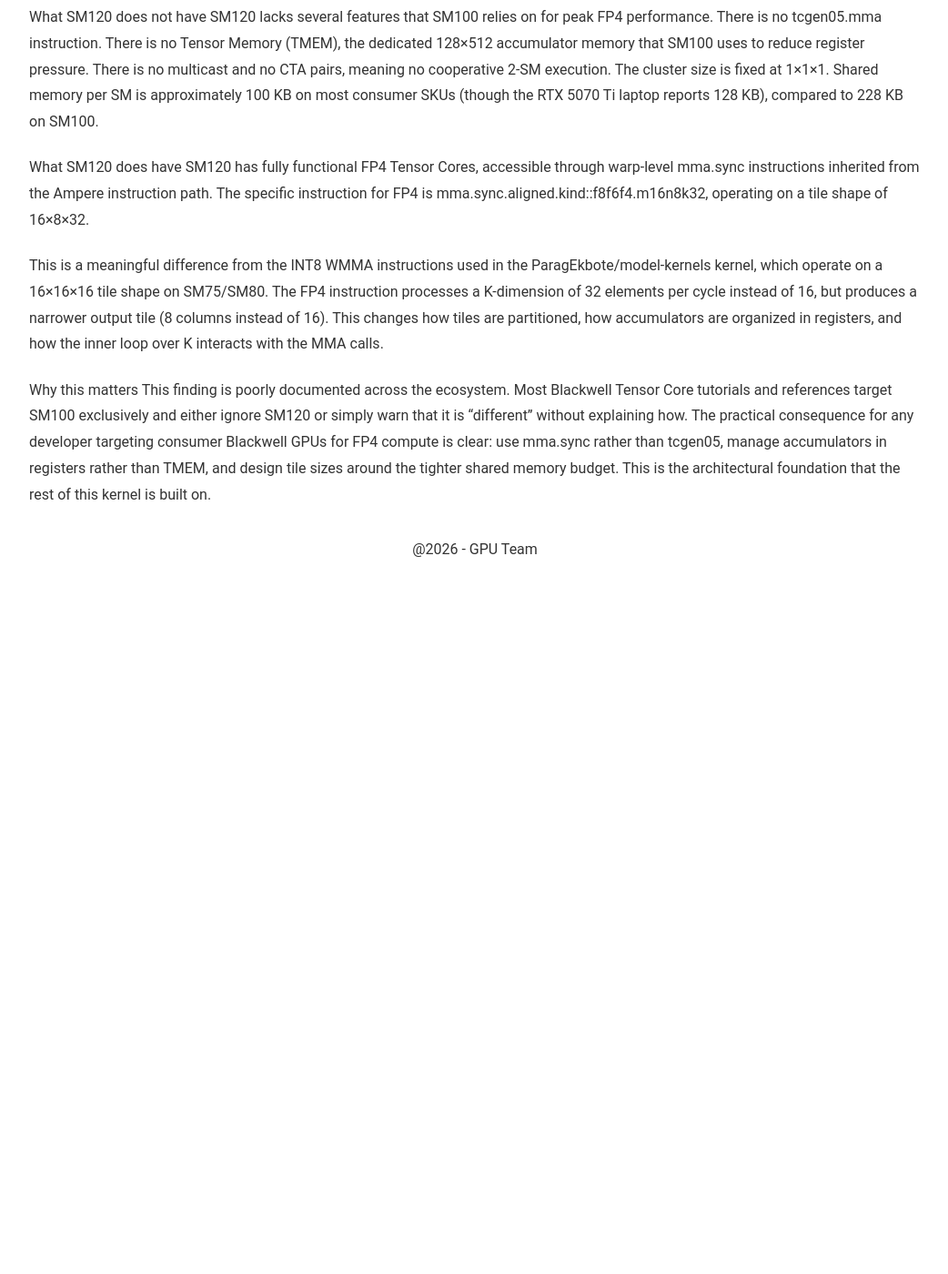
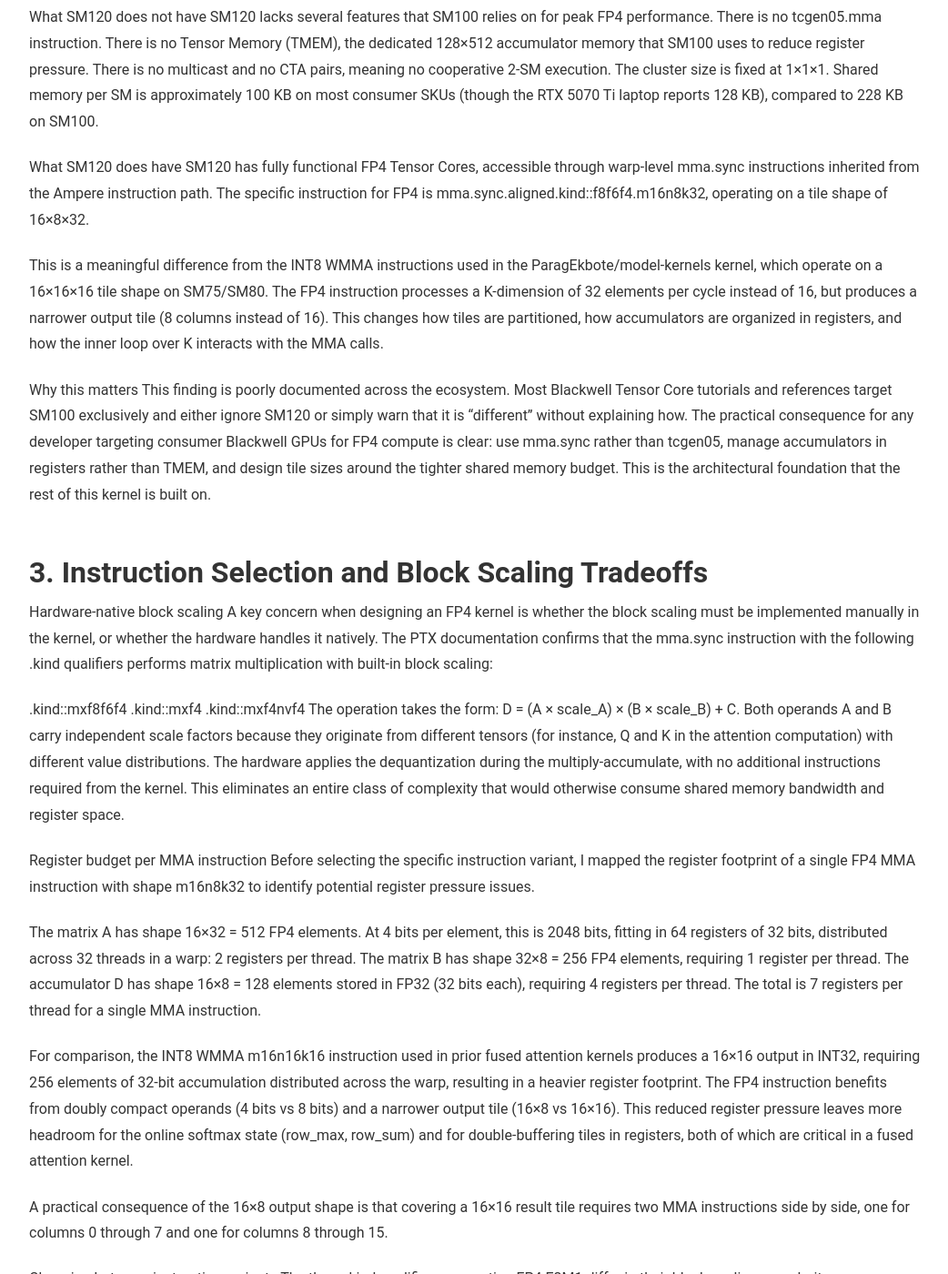
Before and after one commit to florianmattana/florian, a Jekyll site: the page built from _posts/2026-03-17-fp4-fused-attention-kernel-sm120.md, in a window 1280 px wide and 1400 px high, scrolled down 2335 px. Shown: the whole window at 91% size, without its empty margins (118-1160 px from the left). Built offline with Jekyll 4.4.1, drawn with Linux system fonts in a browser that asks for light colours; before the commit the page ends 2965 px from its top, so only the background shows below that; some of the changed text lies outside the part shown.

Commit message:
Enhance documentation on FP4 kernel design for SM120
Detailed the architectural foundation and considerations for FP4 kernels on SM120, including instruction selection, block scaling tradeoffs, and register budget analysis.

```diff
--- a/_posts/2026-03-17-fp4-fused-attention-kernel-sm120.md
+++ b/_posts/2026-03-17-fp4-fused-attention-kernel-sm120.md
@@ -54,3 +54,43 @@ This is a meaningful difference from the INT8 WMMA instructions used in the Para
 
 Why this matters
 This finding is poorly documented across the ecosystem. Most Blackwell Tensor Core tutorials and references target SM100 exclusively and either ignore SM120 or simply warn that it is "different" without explaining how. The practical consequence for any developer targeting consumer Blackwell GPUs for FP4 compute is clear: use mma.sync rather than tcgen05, manage accumulators in registers rather than TMEM, and design tile sizes around the tighter shared memory budget. This is the architectural foundation that the rest of this kernel is built on.
+
+## 3. Instruction Selection and Block Scaling Tradeoffs
+
+Hardware-native block scaling
+A key concern when designing an FP4 kernel is whether the block scaling must be implemented manually in the kernel, or whether the hardware handles it natively. The PTX documentation confirms that the mma.sync instruction with the following .kind qualifiers performs matrix multiplication with built-in block scaling:
+
+.kind::mxf8f6f4
+.kind::mxf4
+.kind::mxf4nvf4
+The operation takes the form: D = (A × scale_A) × (B × scale_B) + C. Both operands A and B carry independent scale factors because they originate from different tensors (for instance, Q and K in the attention computation) with different value distributions. The hardware applies the dequantization during the multiply-accumulate, with no additional instructions required from the kernel. This eliminates an entire class of complexity that would otherwise consume shared memory bandwidth and register space.
+
+Register budget per MMA instruction
+Before selecting the specific instruction variant, I mapped the register footprint of a single FP4 MMA instruction with shape m16n8k32 to identify potential register pressure issues.
+
+The matrix A has shape 16×32 = 512 FP4 elements. At 4 bits per element, this is 2048 bits, fitting in 64 registers of 32 bits, distributed across 32 threads in a warp: 2 registers per thread. The matrix B has shape 32×8 = 256 FP4 elements, requiring 1 register per thread. The accumulator D has shape 16×8 = 128 elements stored in FP32 (32 bits each), requiring 4 registers per thread. The total is 7 registers per thread for a single MMA instruction.
+
+For comparison, the INT8 WMMA m16n16k16 instruction used in prior fused attention kernels produces a 16×16 output in INT32, requiring 256 elements of 32-bit accumulation distributed across the warp, resulting in a heavier register footprint. The FP4 instruction benefits from doubly compact operands (4 bits vs 8 bits) and a narrower output tile (16×8 vs 16×16). This reduced register pressure leaves more headroom for the online softmax state (row_max, row_sum) and for double-buffering tiles in registers, both of which are critical in a fused attention kernel.
+
+A practical consequence of the 16×8 output shape is that covering a 16×16 result tile requires two MMA instructions side by side, one for columns 0 through 7 and one for columns 8 through 15.
+
+Choosing between instruction variants
+The three .kind qualifiers supporting FP4 E2M1 differ in their block scaling granularity:
+
+.kind::mxf8f6f4 with E2M1 uses scale_vec::1X, providing 1 scale factor per group of 32 elements. .kind::mxf4 with E2M1 uses scale_vec::2X, providing 2 scale factors per group, equivalent to 1 scale factor per 16 elements. .kind::mxf4nvf4 with E2M1 supports scale_vec::2X or scale_vec::4X, providing 2 or 4 scale factors per group, with an additional option for ue4m3 scale format.
+
+This is a precision-versus-overhead tradeoff that can be evaluated quantitatively.
+
+Quantifying the tradeoff
+For a representative 64×64 tile containing 4096 FP4 elements, the data itself occupies 4096 × 0.5 bytes = 2048 bytes. The scale factor overhead depends on the granularity. With scale_vec::1X, there are 4096 / 32 = 128 scale factors at 1 byte each (UE8M0 format), adding 128 bytes for a 6.25% overhead. With scale_vec::2X, there are 4096 / 16 = 256 scale factors, adding 256 bytes for a 12.5% overhead.
+
+On the register side, the scale factors are encoded in UE8M0 (8 bits each). Moving from 1 byte to 2 bytes of scale data per operand still fits within a single 32-bit register. There is zero additional register cost.
+
+The precision benefit of finer-grained scaling is particularly relevant for the attention score matrix P, whose values lie in [0, 1] after softmax. SageAttention3 identifies this as a core challenge (C2 in their paper): when small post-softmax values are quantized to FP4, the scale factors collapse into an extremely narrow dynamic range, causing significant accuracy loss. Doubling the scale factor granularity from 1-per-32 to 1-per-16 helps contain this effect by allowing each smaller group to have its own adapted scale, at a cost of only 6.25 additional percentage points of memory overhead and zero additional register pressure.
+
+Final instruction choice
+Based on this analysis, the selected instruction is:
+
+mma.sync.aligned.kind::mxf4.block_scale.scale_vec::2X.m16n8k32
+
+With E2M1 data format, UE8M0 scale format, and a tile shape of 16×8×32. This provides the best balance between quantization precision and resource overhead for a fused attention kernel targeting SM120 consumer GPUs.
```
